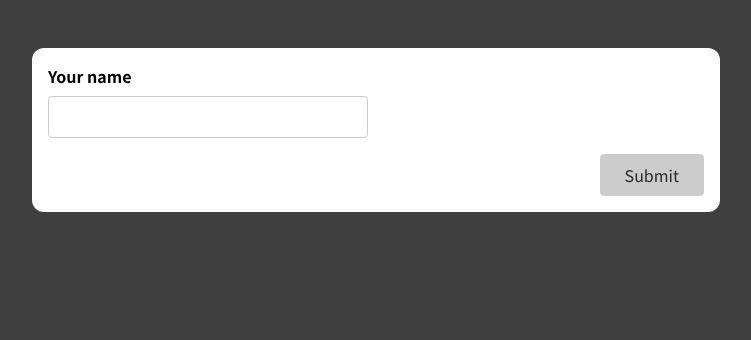
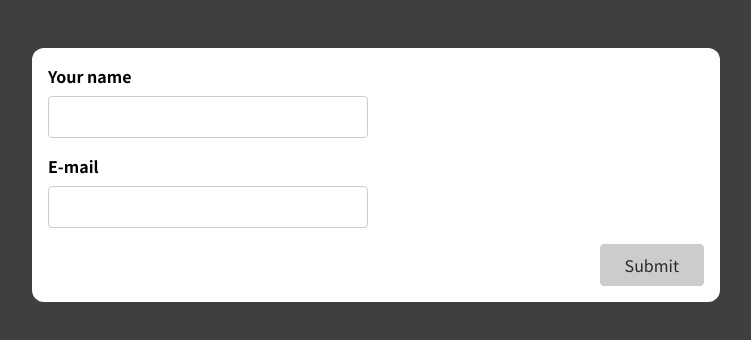
Before and after one commit to ShakiLhossain900/forms-and-userInput-, a React (Create React App) app: page / in a window 1280 px wide. Shown: the top 340 px of the page, without its empty margins (264-1015 px from the left). Built offline with nearby package versions, Linux system fonts and the light colour scheme.

Commit message:
re use useInput

```diff
--- a/src/components/SimpleInput.js
+++ b/src/components/SimpleInput.js
@@ -199,10 +199,6 @@
 // };
 // export default SimpleInput;
 
-
-
-
-
 /////  USING MULTIPLE INPUT FOR CUSTOM CHANGE HANDLER  //////////////////
 
 import useInput from "../hooks/use-input";
@@ -217,27 +213,38 @@ const SimpleInput = (props) => {
     reset: resetNameInput,
   } = useInput((value) => value.trim() !== "");
 
-
+  const {
+    value: enteredEmail,
+    isValid: enteredEmailIsValid,
+    hasError: emailInputHasError,
+    valueChangeHandler: emailChangeHandler,
+    inputBlurHandler: emailBlurHandler,
+    reset: resetEmailInput,
+  } = useInput((value) => value.includes("@"));
 
   let formIsValid = false;
-  if (enteredNameIsValid) {
+  if (enteredNameIsValid && enteredEmailIsValid) {
     formIsValid = true;
   }
-
 
   const formSubmissionHandler = (event) => {
     event.preventDefault();
 
-    if (!enteredNameIsValid) {
-      return;
-    }
+    // if (!enteredNameIsValid) {
+    //   return;
+    // }
 
     console.log(enteredName);
+    console.log(enteredEmail);
     resetNameInput();
+    resetEmailInput();
   };
 
+  const nameInputClassess = nameInputHasError
+    ? "form-control invalid"
+    : "form-control";
 
-  const nameInputClassess = nameInputHasError
+  const emailInputClasses = emailInputHasError
     ? "form-control invalid"
     : "form-control";
 
@@ -256,19 +263,19 @@ const SimpleInput = (props) => {
           <p className="error-text">Name must not be empty. </p>
         )}
       </div>
-      {/* <div className={emailInputClasses}>
-        <label htmlFor="email">Your Email</label>
+      <div className={emailInputClasses}>
+        <label htmlFor="email">E-mail</label>
         <input
           type="email"
           name="email"
-          onBlur={emailInputBlurHandler}
+          onBlur={emailBlurHandler}
           value={enteredEmail}
-          onChange={emailInputChangeHandler}
+          onChange={emailChangeHandler}
         />
-        {emailInputIsInValid && (
+        {emailInputHasError && (
           <p className="error-text">Please enter a valid email</p>
         )}
-      </div> */}
+      </div>
       <div className="form-actions">
         <button disabled={!formIsValid}>Submit</button>
       </div>
```
